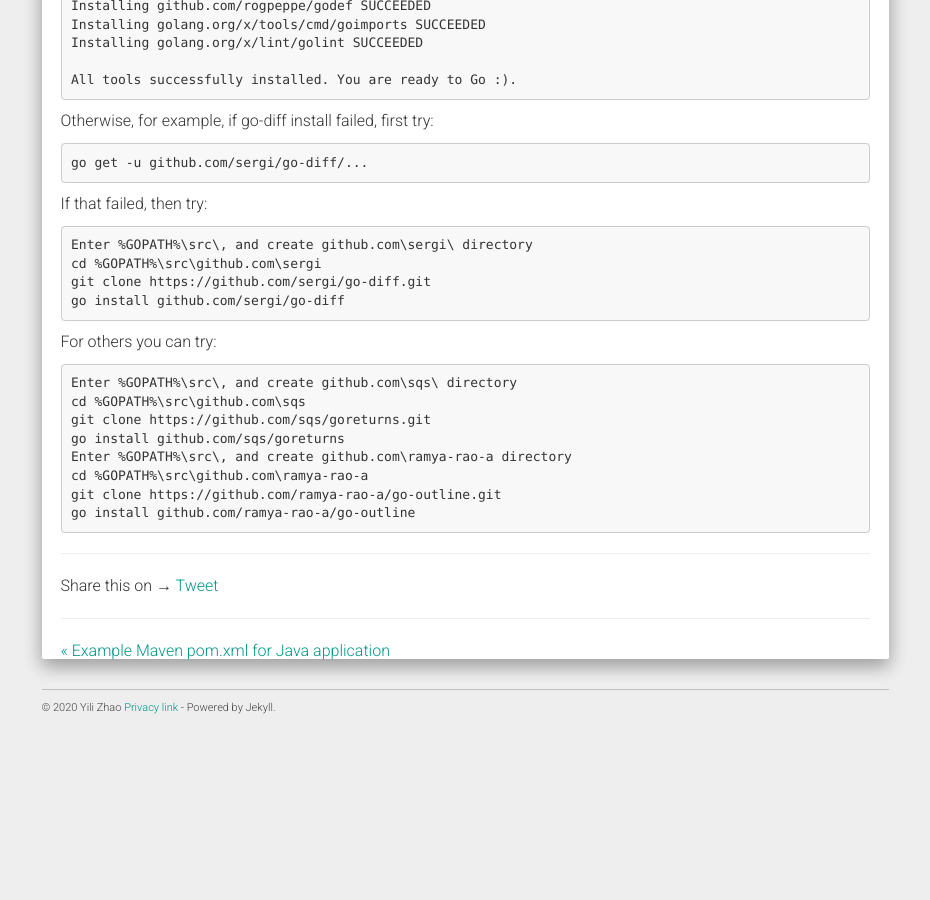
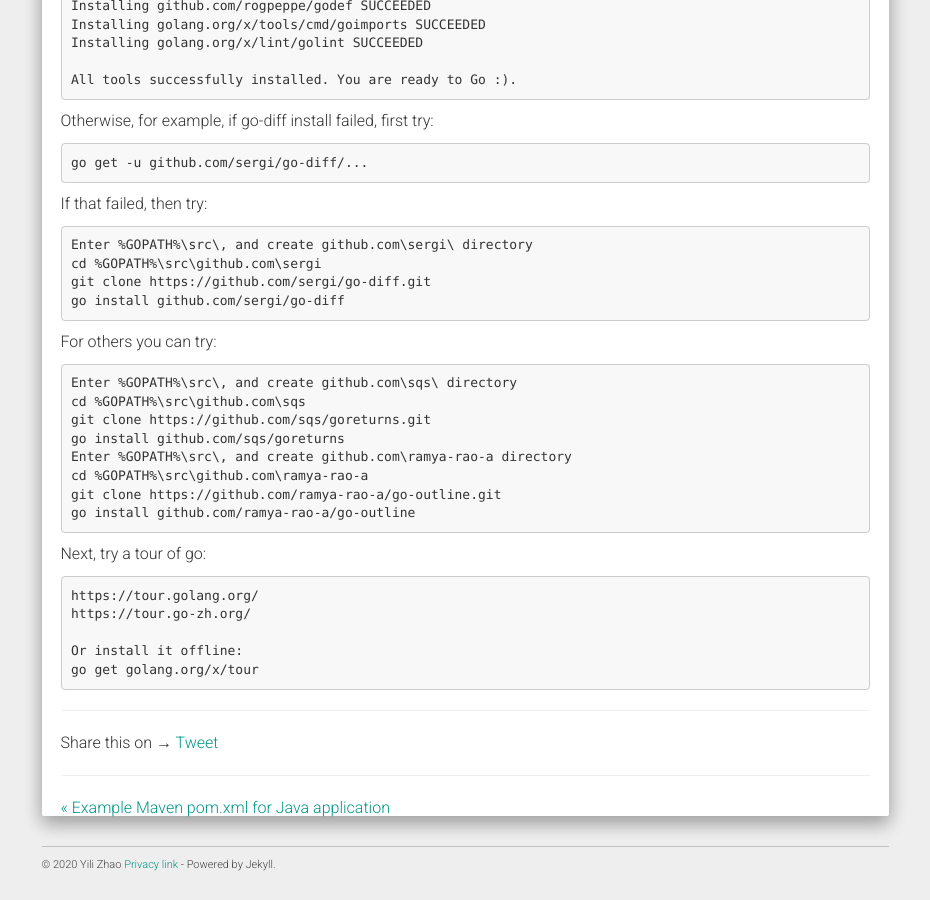
Before and after one commit to panovr/panovr.github.io, a Jekyll site: the page built from _posts/2020-03-13-Install-Go-Tools-on-VSCode.md, in a window 1280 px wide and 900 px high, scrolled down 740 px. Shown: the whole window, without its empty margins (321-1251 px from the left). Built offline with Jekyll 4.4.1, drawn with Linux system fonts in a browser that asks for light colours; nearby versions of some CDN libraries; comment, search, counter and statistics services are not loaded; before the commit the page ends 1483 px from its top, so only the background shows below that.

Commit message:
Update blog

````diff
--- a/_posts/2020-03-13-Install-Go-Tools-on-VSCode.md
+++ b/_posts/2020-03-13-Install-Go-Tools-on-VSCode.md
@@ -62,3 +62,11 @@ cd %GOPATH%\src\github.com\ramya-rao-a
 git clone https://github.com/ramya-rao-a/go-outline.git
 go install github.com/ramya-rao-a/go-outline
 ```
+Next, try a tour of go:
+```
+https://tour.golang.org/
+https://tour.go-zh.org/
+
+Or install it offline:
+go get golang.org/x/tour
+```
````
